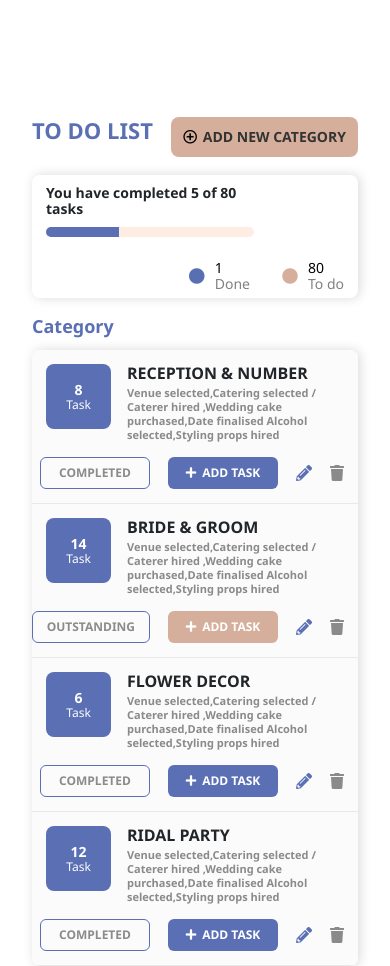
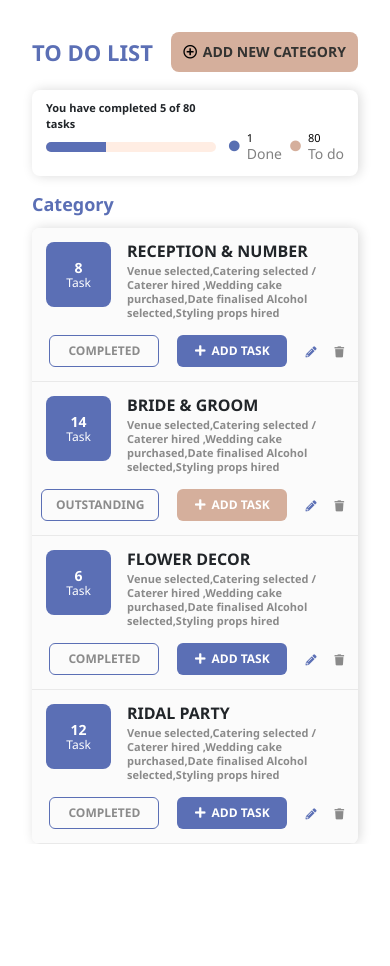
Before and after one commit to rohitstpark/yod, an Angular app: page /todo in a window 390 px wide. After the commit the page ends 844 px from the top, so only its background shows below. Built offline with nearby package versions, Linux system fonts and the light colour scheme.

Commit message:
fixed left menu and header menu

```diff
--- a/src/app/app.component.css
+++ b/src/app/app.component.css
@@ -7,4 +7,6 @@
 /*tablet_todo*/
 @media screen and (min-width:300px) and (max-width: 991px){
  .yod_b_con_l { width: 0px; }
+ .yod_t_con{display: none;
+    min-height: 0;}
   }
--- a/src/app/todo/todo-list/todo-list.component.css
+++ b/src/app/todo/todo-list/todo-list.component.css
@@ -56,7 +56,14 @@
 }
 
 @media screen and (min-width:300px) and (max-width: 767px){
-.task_info{ margin-top:15px;}
+.ca_card_box .task_info{ margin-top:15px;}
 .ca_sub_til { font-size: 11px; line-height: 14px; font-weight: 600;  }
 .task_count {  max-width: 65px;  height: 65px;}
+.prog_txt{font-size: 11px;}
+.pro_l{margin-right: 128px;}
+.pro_text_1, .pro_text_r { margin-left: 0px;margin-top: -22px;  }
+.task_info{font-size: 11px;}
+.pro_sp_t{font-size: 11px;}
+.icon_blue ,.icon_pink {margin-right:7px;}
+.task_info_txt{margin-right: 8px;}
 }
--- a/src/app/todo/todo-list/todo-list.component.html
+++ b/src/app/todo/todo-list/todo-list.component.html
@@ -15,21 +15,21 @@
       <!-- progrss list -->
       <div class="pro_list_con">
         <div class="row">
-          <div class="col-lg-6 col-md-6 col-sm-12">
-            <div class="pro_l" >
+          <div class="col-lg-6 col-md-6 col-sm-6">
+            <div class="pro_l">
               <p class="prog_txt">You have completed 5 of 80 tasks</p>
               <div class="progress rounded-pill">
                 <div class="progress-bar bg_blue" role="progressbar" style="width: 35%" aria-valuenow="35" aria-valuemin="0" aria-valuemax="100"></div>
               </div>
             </div>
           </div>
-          <div class="col-lg-6 col-md-6 col-sm-12">
-            <div class="task_info pro_md">
+          <div class="col-lg-6 col-md-6 col-sm-6">
+            <div class="task_info ">
               <div class="pro_text_1 ">
                 <div class="icon_blue">
                    <i class="fas fa-circle"></i>
                 </div>
-                <div>
+                <div class="task_info_txt">
                   <span class="pro_sp_t txt_b">1</span>
                   <p class="pro_sp_b">Done</p>
                 </div>
```
